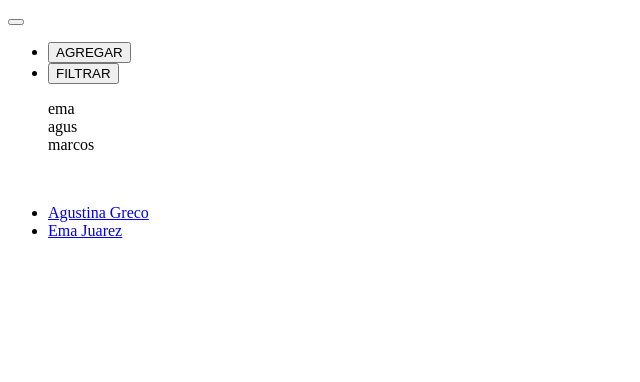
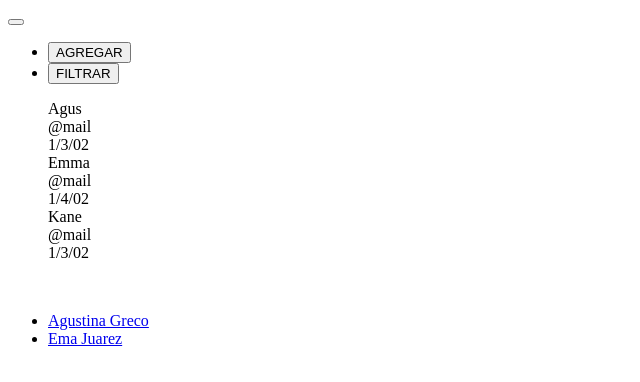
Before and after one commit to agusgreco/projectoreact, a React (Create React App) app in the folder proyectoreact/: page / in a window 1280 px wide. Shown: the top 382 px of the page, without its empty margins (0-640 px from the left). Built offline with nearby package versions, Linux system fonts and the light colour scheme.

Commit message:
cambios a props avanzado

```diff
--- a/proyectoreact/src/components/Tarjeta.js
+++ b/proyectoreact/src/components/Tarjeta.js
@@ -4,9 +4,9 @@ function Tarjeta(props) {
             <div className="tarjeta-body">
                 <div className="tarjeta-inside align-items-center">
                     <div className="tarjeta-text">
-                        <div className="nombreyapellido font-weight-bold text-white"> {props.nombreyapellido} </div>
-                        <div className="email"> {props.email}</div>
-                        <div className="nacimientoyedad">{props.nacimientoyedad} </div>
+                        <div className="nombreyapellido font-weight-bold text-white"> {props.tarjetaAMostrar.nombreyapellido} </div>
+                        <div className="email"> {props.tarjetaAMostrar.email}</div>
+                        <div className="nacimientoyedad">{props.tarjetaAMostrar.nacimientoyedad} </div>
                     </div>
                     <div className="tarjeta-image">
 
--- a/proyectoreact/src/components/Tira.js
+++ b/proyectoreact/src/components/Tira.js
@@ -1,13 +1,32 @@
 import Tarjeta from './Tarjeta'
+const arrayTarjetas = [
+    {
+        nombreyapellido:"Agus",
+        email:"@mail",
+        nacimientoyedad: "1/3/02"
+    },
+    {
+        nombreyapellido:"Emma",
+        email:"@mail",
+        nacimientoyedad:"1/4/02"
+    },
+    {
+        nombreyapellido:"Kane",
+        email:"@mail",
+        nacimientoyedad:"1/3/02"
+    }
+]
 
 //siempre se llama igual al archivo
 function Tira(params) {
     return (
         <ul>
-       <Tarjeta nombreyapellido="ema" email="" nacimientoyedad=""/>
-       {/* vamos a ver como pasarle informaicon a esta tarjeta */}
-       <Tarjeta nombreyapellido="agus" email="" nacimientoyedad=""/>
-       <Tarjeta nombreyapellido="marcos" email="" nacimientoyedad=""/>
+       { arrayTarjetas.map(function(unaTarjeta, idx){
+            return (
+                <div key={idx}>
+                    <Tarjeta tarjetaAMostrar={unaTarjeta}/>
+                </div>
+      )}) }
 
      </ul>
     );
```
